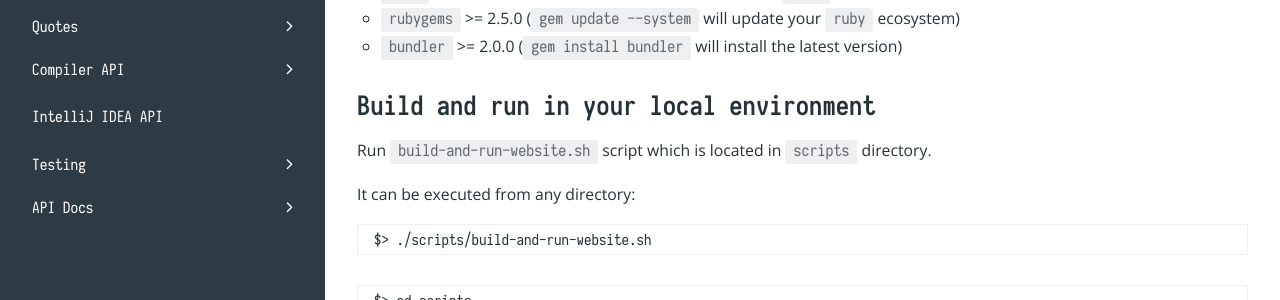
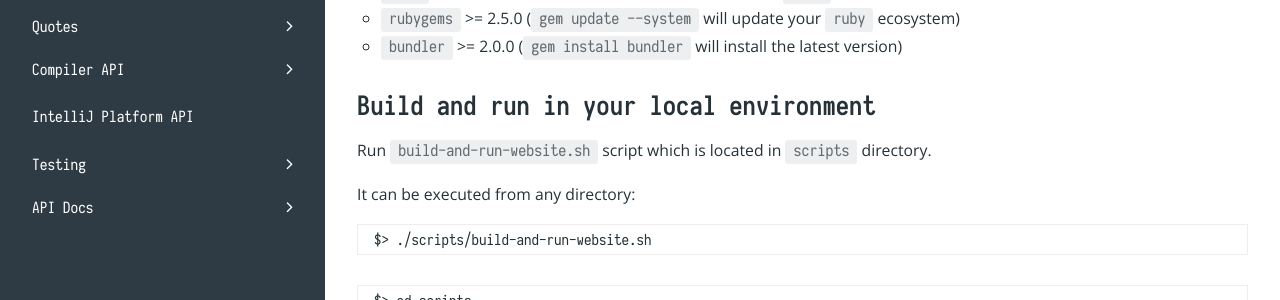
Before and after one commit to arrow-kt/arrow-meta, a Jekyll site: the page built from docs/README.md, in a window 1280 px wide. Shown: the part 252-552 px from the top of the page. Built offline with Jekyll 4.4.1, drawn with Linux system fonts in a browser that asks for light colours; nearby versions of some CDN libraries.

Commit message:
Updates titles in sidebar menu

```diff
--- a/docs/_data/sidebar.yml
+++ b/docs/_data/sidebar.yml
@@ -72,7 +72,7 @@ options:
       - title: IR Codegen
         url: /docs/apidocs/compiler-plugin/arrow.meta.dsl.codegen.ir/-ir-syntax/
 
-  - title: IntelliJ IDEA API
+  - title: IntelliJ Platform API
 
   - title: Testing
 
@@ -81,7 +81,7 @@ options:
       - title: Compiler Plugins Tests
         url: /docs/apidocs/testing-plugin/arrow.meta.plugin.testing/assert-this.html
 
-      - title: IntelliJ IDEA Plugin Tests
+      - title: IntelliJ Plugin Tests
         url: /docs/apidocs/idea-plugin/arrow.meta.ide.testing.dsl/-ide-test-syntax.html
 
   - title: API Docs
```
